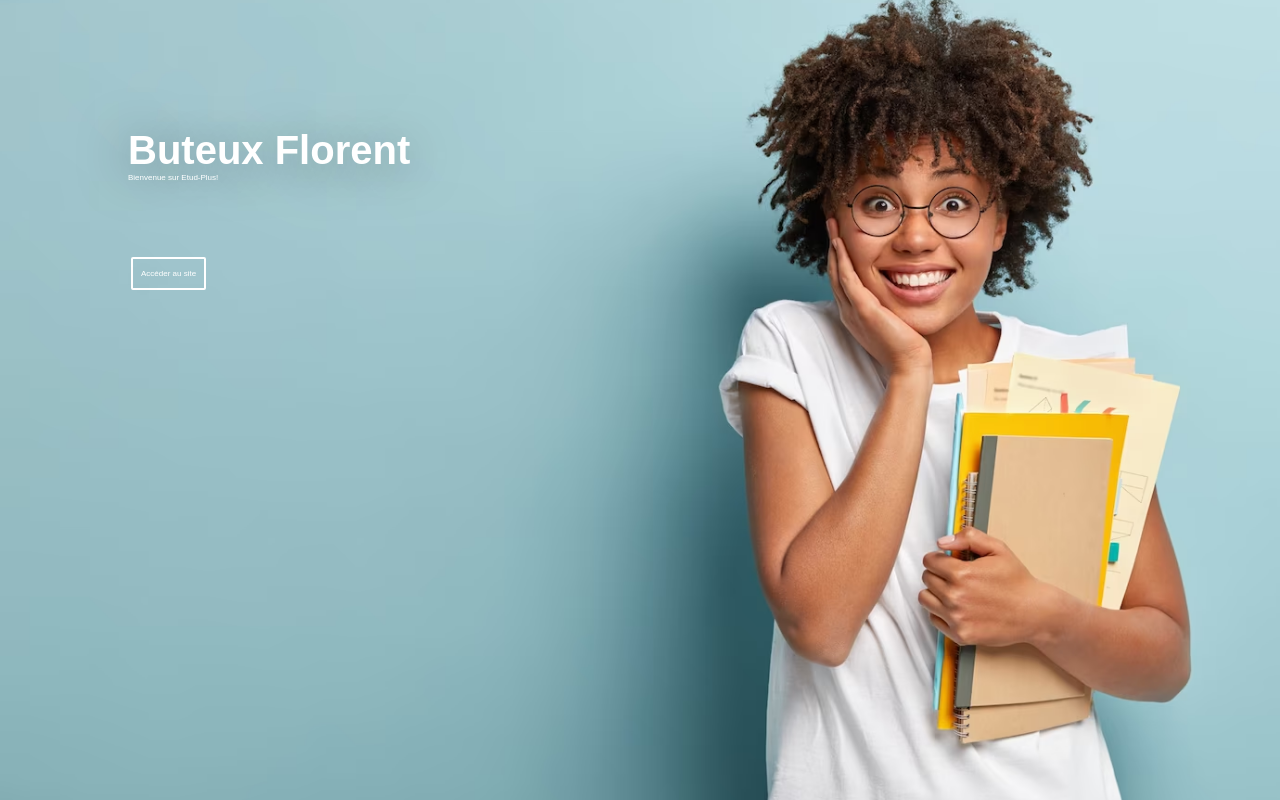
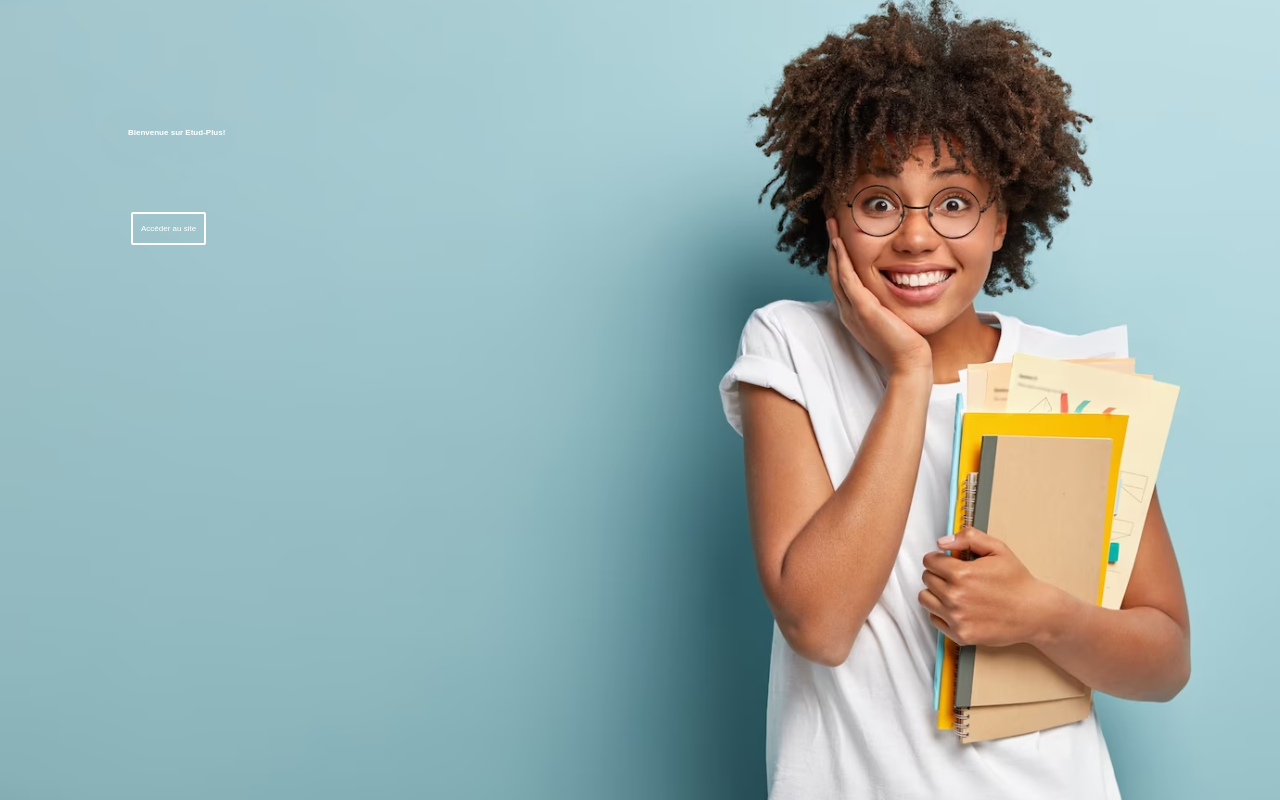
Before and after one commit to Jxck0/Startup, a plain HTML site: page index.html in a window 1280 px wide. Drawn offline with Linux system fonts and the light colour scheme; files that its build step writes are made by us from their sources; files whose address does not match are found by name.

Commit message:
Update index.html

```diff
--- a/index.html
+++ b/index.html
@@ -38,10 +38,8 @@
 </head>
 <body class="bodyindex">
   <div class="conteneurindex">
-    <h1 class="titreindex">Buteux Florent</h1>
-	<p class="descriptionindex">Bienvenue sur Etud-Plus!<br>
-
-	</p>
+	<h1 class="descriptionindex">Bienvenue sur Etud-Plus!<br>
+    </h1>
   </div>
   <div class="boutonindex">
 	<a href="accueil.html" class="lienindex">Accéder au site</a>
```
